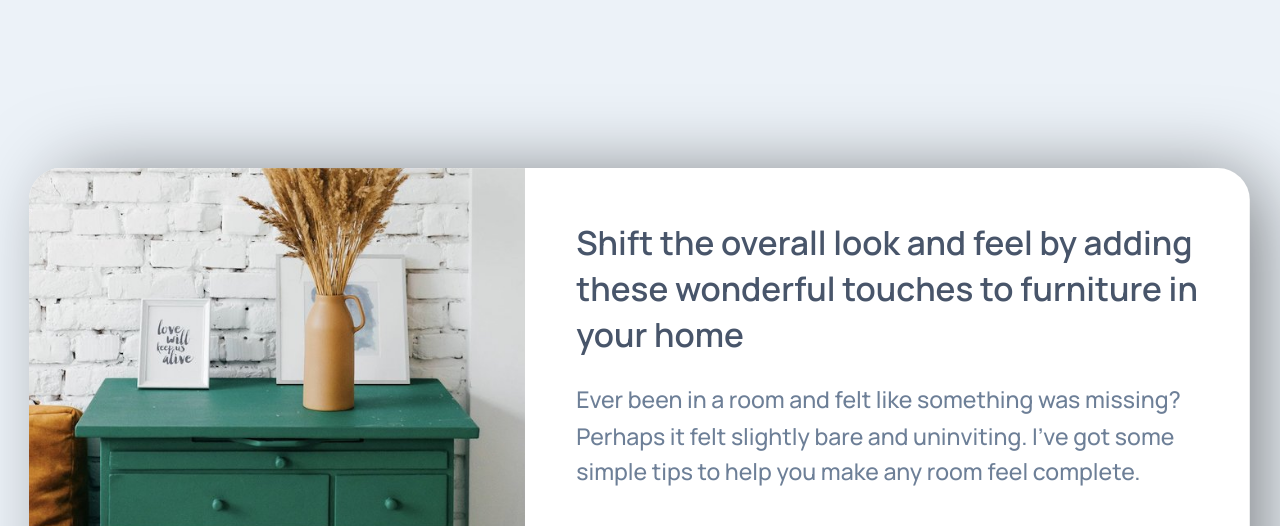
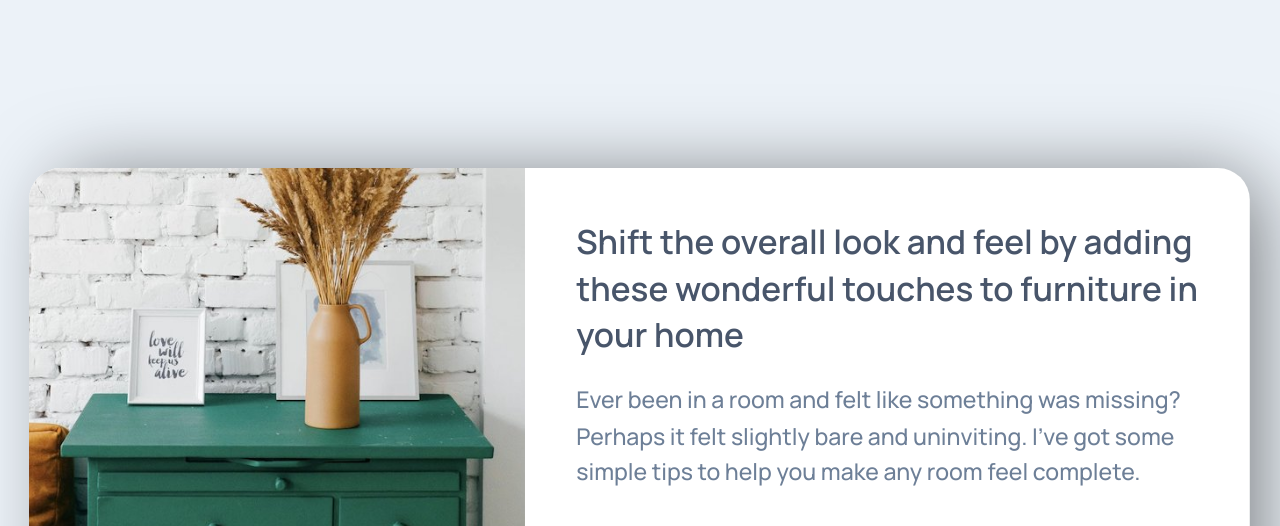
Before and after one commit to CREPTONICE/Frontend-Mentor-Article-preview-component, a plain HTML site: page index.html in a window 1280 px wide. Shown: the top 526 px of the page. Drawn offline with Linux system fonts and the light colour scheme.

Commit message:
laptop image

```diff
--- a/style.css
+++ b/style.css
@@ -336,6 +336,13 @@ main {
     letter-spacing: 3px;
   }
 }
+
+@media (min-width: 1040px) and (max-height: 1500px) {
+  #main__img {
+    height: 290px;
+  }
+}
+
 @media (min-width: 1200px) {
   .box {
     scale: 1.4;
```
